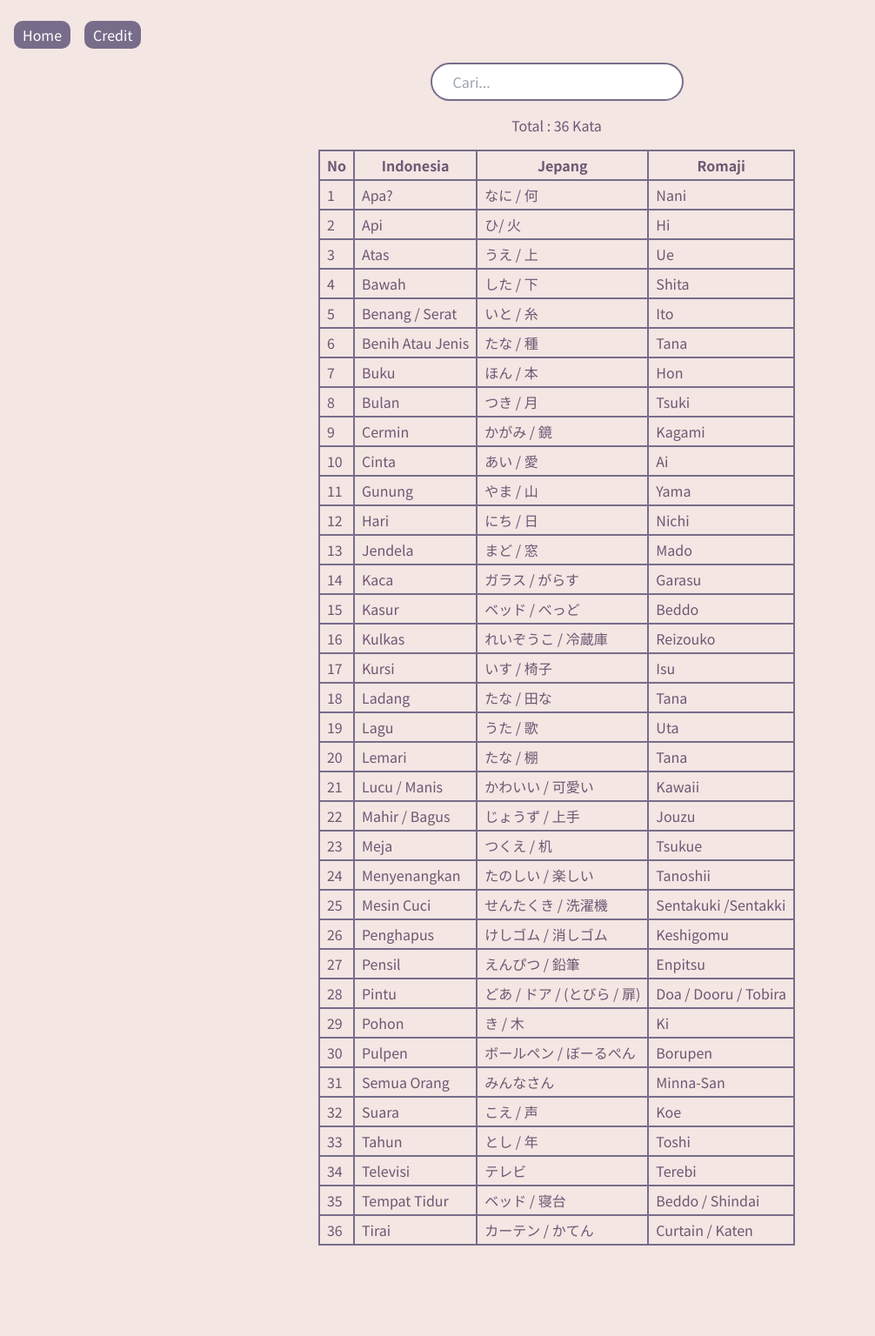
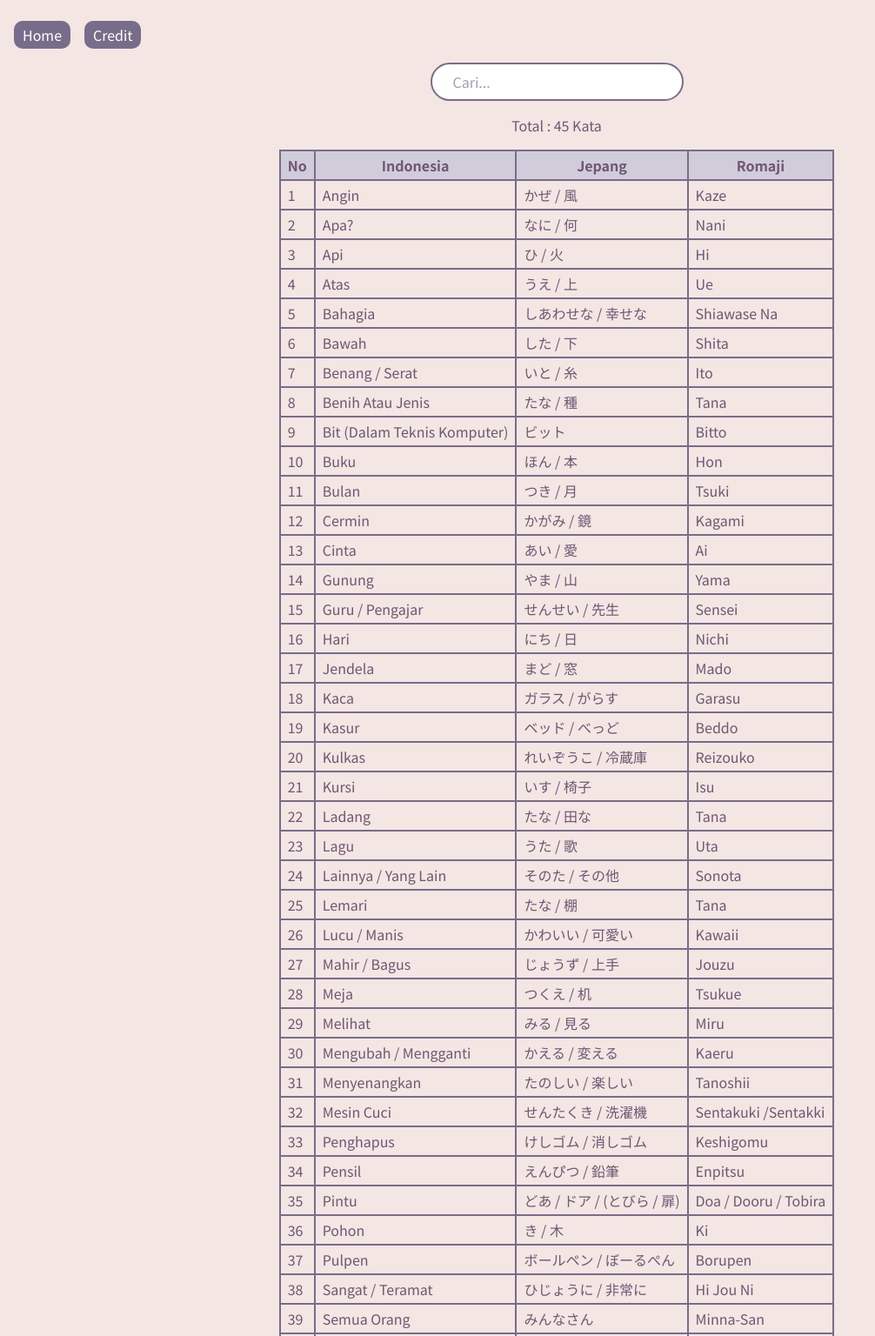
Before and after one commit to Rengga/kuis-jpg, a plain HTML site: page tabelbahasa.html in a window 1280 px wide. Shown: the top 1536 px of the page at 87% size, without its empty margins (0-1006 px from the left). Before the commit the page ends 1472 px from the top, so only its background shows below. Drawn offline with nearby package versions, Linux system fonts and the light colour scheme.

Commit message:
update bahasa

```diff
--- a/jawaban.js
+++ b/jawaban.js
@@ -35,5 +35,14 @@ var allAnswers = [
   { romaji: "uta", jpg: "うた / 歌", indo: "lagu" },
   { romaji: "minna-san", jpg: "みんなさん", indo: "semua orang" },
   { romaji: "ki", jpg: "き / 木", indo: "pohon" },
-  { romaji: "hi", jpg: "ひ/ 火", indo: "api" },
+  { romaji: "hi", jpg: "ひ / 火", indo: "api" },
+  { romaji: "kaze", jpg: "かぜ / 風", indo: "angin" },
+  { romaji: "Bitto", jpg: "ビット", indo: "bit (dalam teknis komputer)" },
+  { romaji: "shiawase na", jpg: "しあわせな / 幸せな", indo: "bahagia" },
+  { romaji: "hi jou ni", jpg: "ひじょうに / 非常に", indo: "sangat / teramat" },
+  { romaji: "sonota", jpg: "そのた / その他", indo: "lainnya / yang lain" },
+  { romaji: "miru", jpg: "みる / 見る", indo: "melihat" },
+  { romaji: "mieru", jpg: "みえる / 見える", indo: "terlihat / dapat dilihat" },
+  { romaji: "sensei", jpg: "せんせい / 先生", indo: "guru / pengajar" },
+  { romaji: "kaeru", jpg: "かえる / 変える", indo: "mengubah / mengganti" },
 ];
--- a/tabelbahasa.html
+++ b/tabelbahasa.html
@@ -23,6 +23,9 @@
     td {
       padding: 4px 8px;
       text-transform: capitalize;
+    }
+    th {
+      background-color: #d1ccda;
     }
     #searchInput {
       border: 2px solid #776d8a;
```
